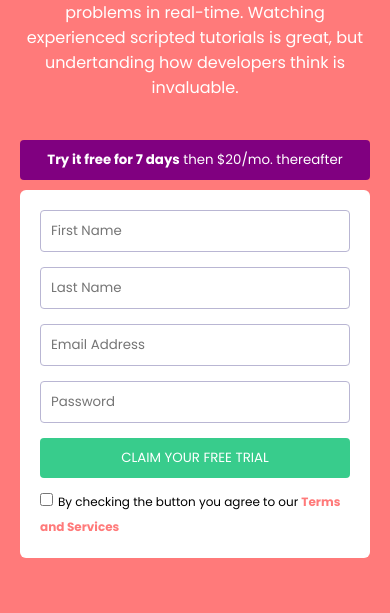
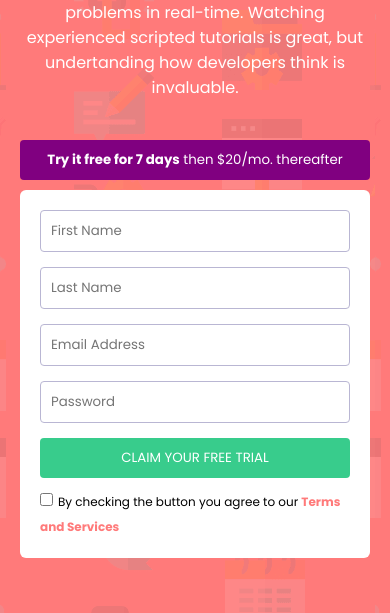
Before and after one commit to aniyomdien/Zuri-Registration-Form, a plain HTML site: page index.html in a window 390 px wide. Shown: the part 231-844 px from the top of the page. Drawn offline with Linux system fonts and the light colour scheme.

Commit message:
zuri registration form

```diff
--- a/css/style.css
+++ b/css/style.css
@@ -9,7 +9,7 @@
 
 body {
     background-color: hsl(0, 100%, 74%);
-    background-image: url(images/bg-intro-desktop.png);
+    background-image: url(../images/bg-intro-desktop.png);
 }
 
 .container {
@@ -99,7 +99,7 @@ span {
 @media (max-width: 426px) {
     body {
         background-color: hsl(0, 100%, 74%);
-        background-image: url(images/bg-intro-mobile.png);
+        background-image: url(../images/bg-intro-mobile.png);
     }
 
     .container {
```
Also changed, not shown: images/bg-intro-desktop.png (renamed from img/bg-intro-desktop.png), images/bg-intro-mobile.png (renamed from img/bg-intro-mobile.png).
